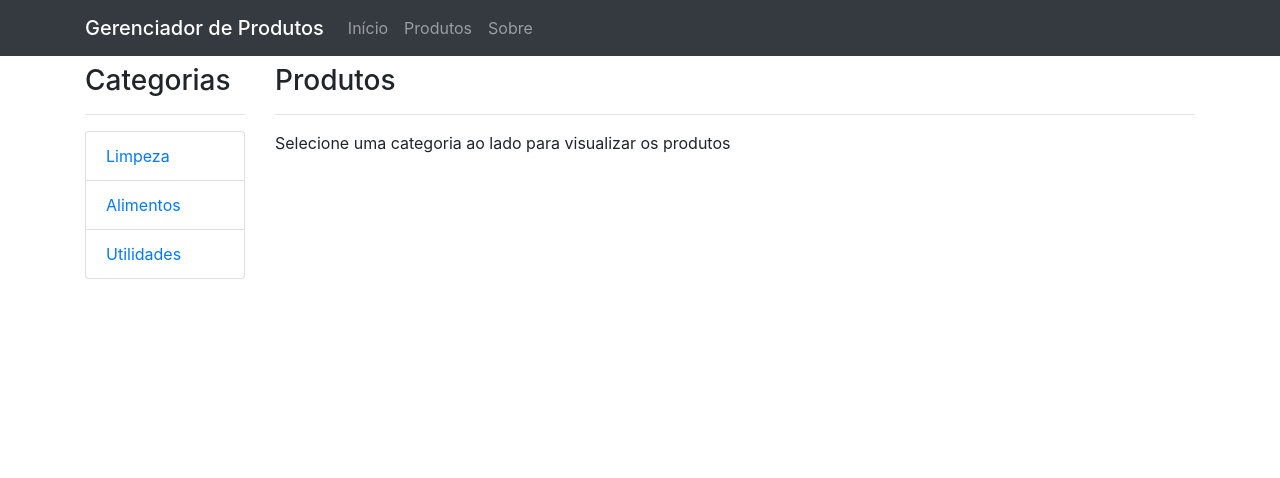
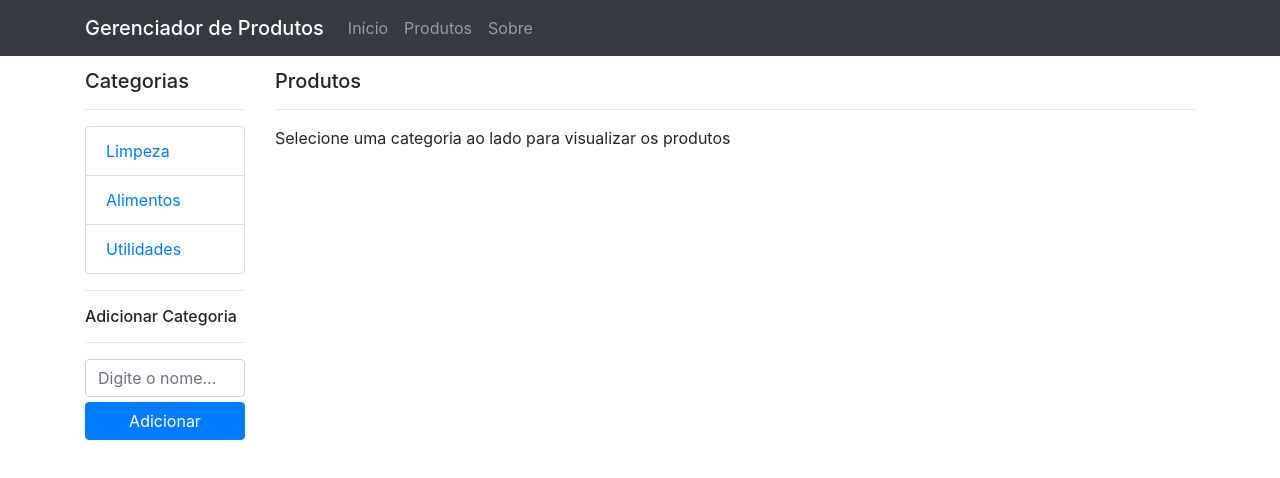
Before and after one commit to henriquecouto/gerenciador-produtos, a React (Create React App) app: page /produtos in a window 1280 px wide. Shown: the top 478 px of the page. Built offline with nearby package versions, Linux system fonts and the light colour scheme; data requests are answered from the project's data file.

Commit message:
criar categorias

```diff
--- a/db.json
+++ b/db.json
@@ -29,6 +29,12 @@
       "nome": "Pá",
       "quantidade": 14,
       "categoria": 3
+    },
+    {
+      "id": 6,
+      "nome": "Pão de Forma",
+      "quantidade": 20,
+      "categoria": 2
     }
   ],
   "categorias": [
--- a/src/components/Produtos/index.js
+++ b/src/components/Produtos/index.js
@@ -14,7 +14,7 @@ class Produtos extends Component {
     }
   }
 
-  componentDidMount() {
+  loadCategorias = () => {
     axios.get('http://localhost:3001/categorias')
       .then(res => {
         this.setState({
@@ -23,13 +23,36 @@ class Produtos extends Component {
       })
   }
 
+
+
+  componentDidMount() {
+    this.loadCategorias()
+  }
+
   renderCategoria(v, k) {
     const url = `/produtos/categoria/${v.id}`
     const { pathname } = this.props.location
-    const active = url === pathname? 'active' : ''
+    const active = url === pathname ? 'active' : ''
     return (
       <Link key={k} className={`list-group-item ${active}`} to={url}>{v.nome}</Link>
     )
+  }
+
+  addCategoria = () => {
+    axios
+      .post('http://localhost:3001/categorias', {
+        nome: this.refs.categoria.value
+      })
+      .then(res => {
+        this.refs.categoria.value = ''
+        this.loadCategorias()
+      })
+  }
+
+  handleNewCategoria = key => {
+    if (key.keyCode === 13) {
+      this.addCategoria()
+    }
   }
 
   render() {
@@ -38,13 +61,29 @@ class Produtos extends Component {
     return (
       <div className='row'>
         <div className='col-md-2'>
-          <h3>Categorias</h3><hr />
+          <h5 style={{ marginTop: 5 }}>Categorias</h5><hr />
           <div className="list-group" id="list-tab" role="tablist">
             {categorias.map(this.renderCategoria)}
+          </div><hr />
+          <h6>Adicionar Categoria</h6> <hr />
+          <div className='form-group'>
+            <input
+              onKeyUp={this.handleNewCategoria}
+              type='text'
+              className='form-control'
+              ref='categoria'
+              placeholder='Digite o nome...'
+            />
+            <button
+              onClick={this.addCategoria}
+              type='submit'
+              style={{ marginTop: 5, width: '100%' }}
+              className='btn btn-primary'
+            >Adicionar</button>
           </div>
         </div>
         <div className='col-md-10'>
-          <h3>Produtos</h3><hr />
+          <h5 style={{ marginTop: 5 }}>Produtos</h5><hr />
           <Route exact path={match.url} component={Home} />
           <Route exact path={match.url + '/categoria/:catId'} component={Categoria} />
         </div>
```
